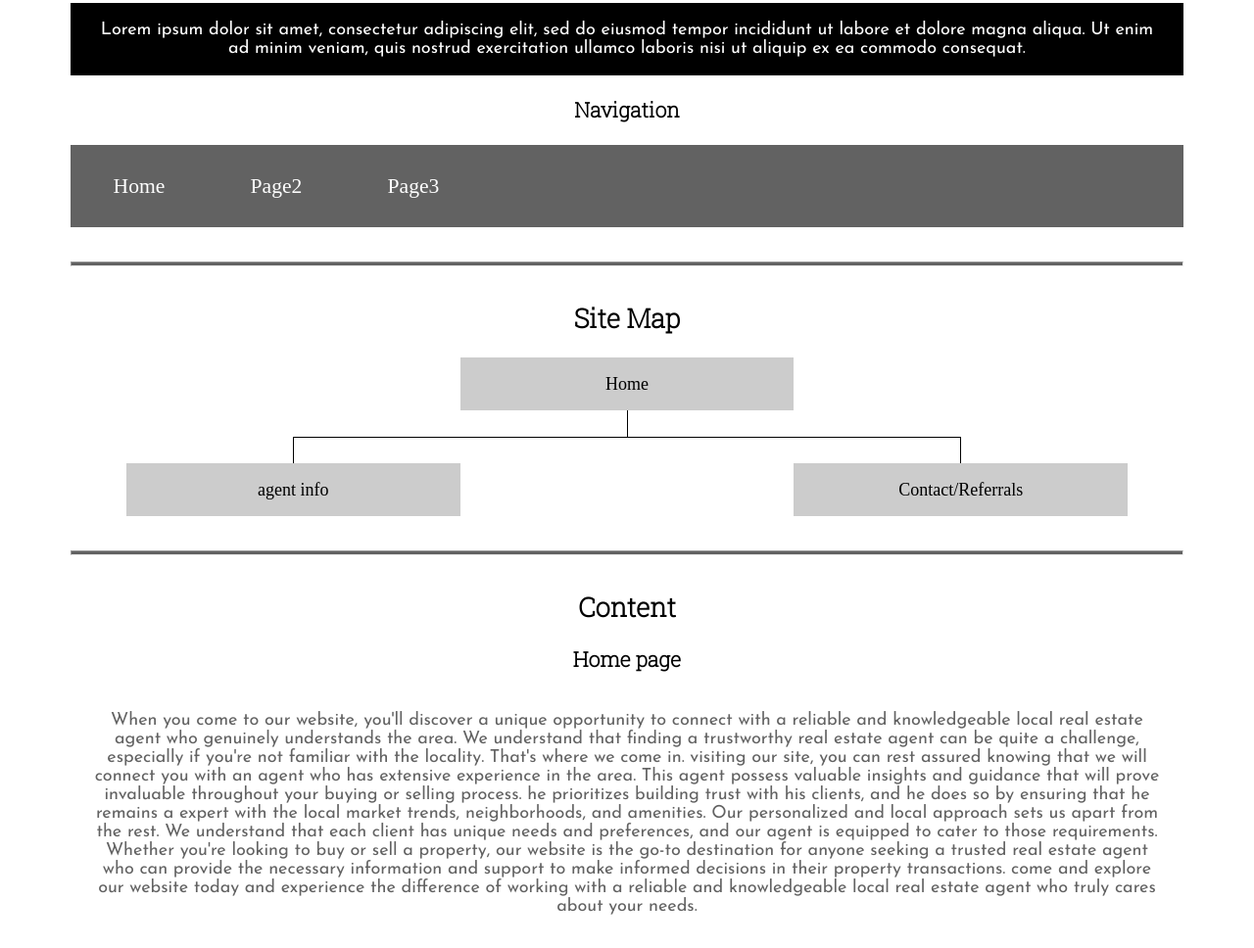
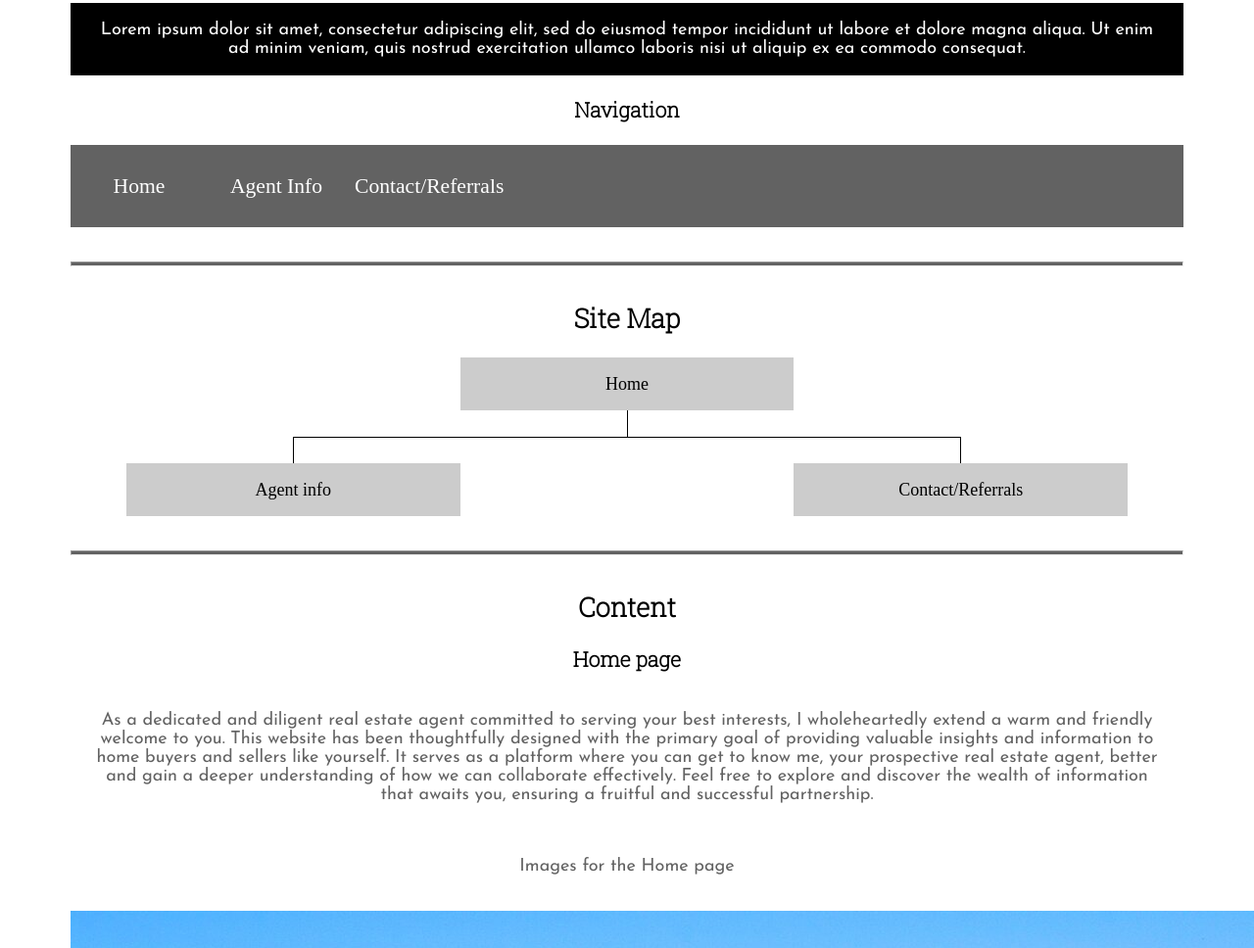
Before and after one commit to noahruppe/wdd130, a plain HTML site: page Nick_ruppe_realty/site-plan.html in a window 1280 px wide. Shown: the part 2161-3129 px from the top of the page at 98% size. Drawn offline with Linux system fonts and the light colour scheme; a web font is replaced by a local one.

Commit message:
changes again

```diff
--- a/Nick_ruppe_realty/site-plan.html
+++ b/Nick_ruppe_realty/site-plan.html
@@ -90,8 +90,8 @@
       <!-- Think about how you want your navigation bar to look. In the site-plan.css file change the colors to your colors to get the look you desire. -->
       <nav>
         <a href="#">Home</a>
-        <a href="#">Page2</a>
-        <a href="#">Page3</a>
+        <a href="#">Agent Info</a>
+        <a href="#">Contact/Referrals</a>
       </nav>
       <hr>
       <h2>
@@ -102,7 +102,7 @@
           Home
         </div>
         <div class="sm-page2">
-          agent info   <!-- change this -->
+          Agent info   <!-- change this -->
         </div>
         <div class="sm-page3">
           Contact/Referrals  <!-- change this -->
@@ -127,10 +127,11 @@
       </h2>
       <h3>Home page</h3>
       <p>
-        When you come to our website, you'll discover a unique opportunity to connect with a reliable and knowledgeable local real estate agent who genuinely understands the area. We understand that finding a trustworthy real estate agent can be quite a challenge, especially if you're not familiar with the locality. That's where we come in.
-        visiting our site, you can rest assured knowing that we will connect you with an agent who has extensive experience in the area. This agent possess valuable insights and guidance that will prove invaluable throughout your buying or selling process. he prioritizes building trust with his clients, and he does so by ensuring that he remains a expert with the local market trends, neighborhoods, and amenities.
-        Our personalized and local approach sets us apart from the rest. We understand that each client has unique needs and preferences, and our agent is equipped to cater to those requirements. Whether you're looking to buy or sell a property, our website is the go-to destination for anyone seeking a trusted real estate agent who can provide the necessary information and support to make informed decisions in their property transactions.
-        come and explore our website today and experience the difference of working with a reliable and knowledgeable local real estate agent who truly cares about your needs.</p>
+        As a dedicated and diligent real estate agent committed to serving your best interests, I wholeheartedly extend a warm and friendly welcome to you.
+        This website has been thoughtfully designed with the primary goal of providing valuable insights and information to home buyers and sellers like yourself.
+        It serves as a platform where you can get to know me, your prospective real estate agent, better and gain a deeper understanding of how we can collaborate effectively.
+        Feel free to explore and discover the wealth of information that awaits you, ensuring a fruitful and successful partnership.
+
 
 
 
@@ -157,7 +158,7 @@
         7.	What is the value of my current property? Using a combination of market analysis, comparable sales data, and my expertise in property valuation, I can provide you with an accurate assessment of your home's value, empowering you to make informed decisions when selling or refinancing.
         </p>
 
-      <p>Images for the Page 2</p>
+      <p>Images for the Agent info</p>
         <img src="images/rsz_1rsz_image0.jpg" alt="real estate agent">
         <img src="images/rsz_1rsz_1page_2_home.jpg" alt="house of agent ">
         <img src="images/NR.png" alt="logo">
@@ -168,7 +169,7 @@
         Experience unparalleled professional assistance by reaching out to us today. Not only will you receive exceptional and personalized support, but we also offer exclusive incentives for referring your acquaintances.
         For each referral, we'll graciously include exclusive realty merchandise as a token of our appreciation. Simply utilize the contact information provided in the top right corner, including our email, phone number, or Facebook page, to get in touch with us.
       </p>
-      <p>Images for the Page 3</p>
+      <p>Images for the Contact/Referrals</p>
         <img src="images/facebook.png" alt="facebook logo ">
         <img src="images/rsz_1rsz_gmail_logo.png" alt="gmail logo ">
         <img src="images/rsz_1rsz_1rsz_house_pic_backgr.jpg" alt="house picture">
```
